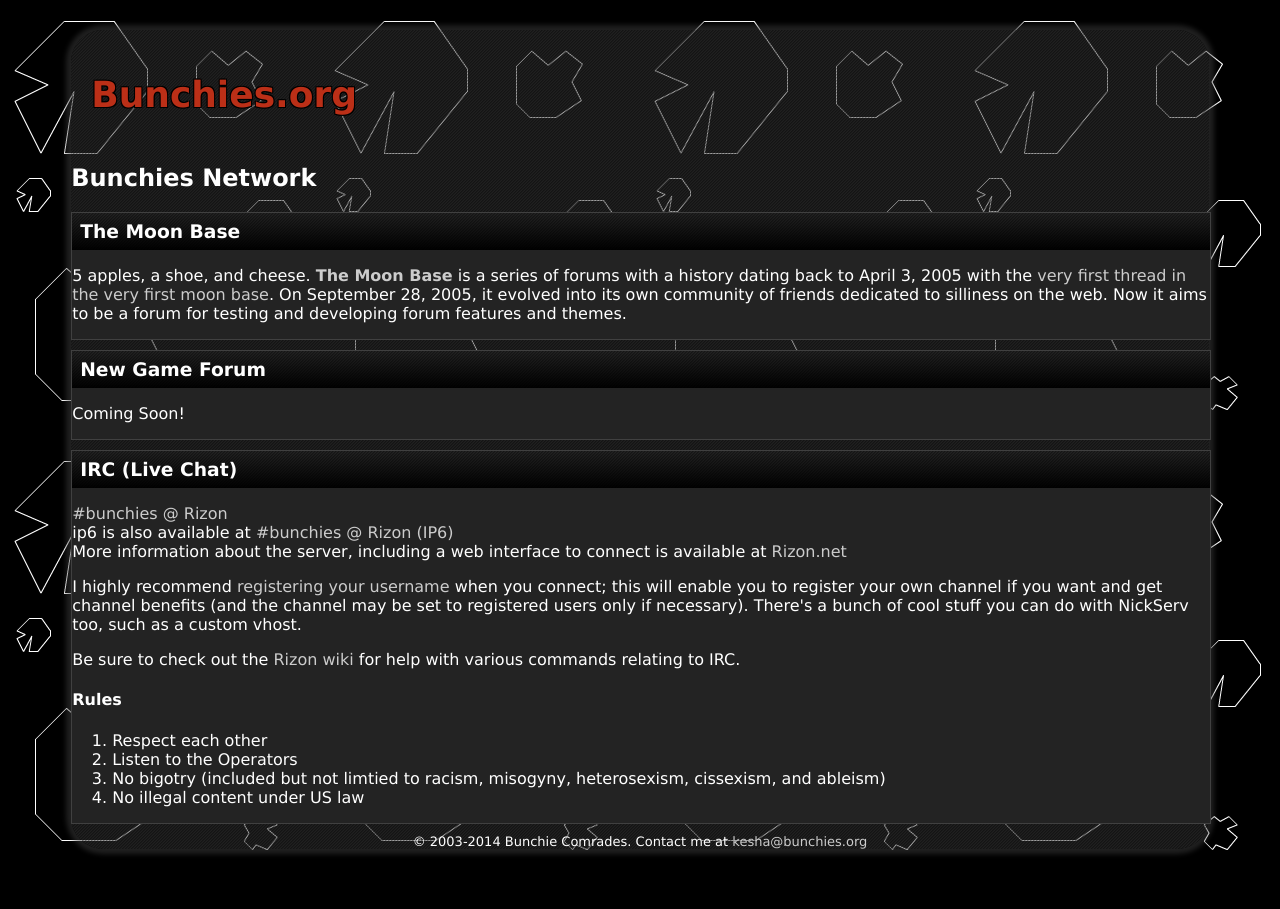
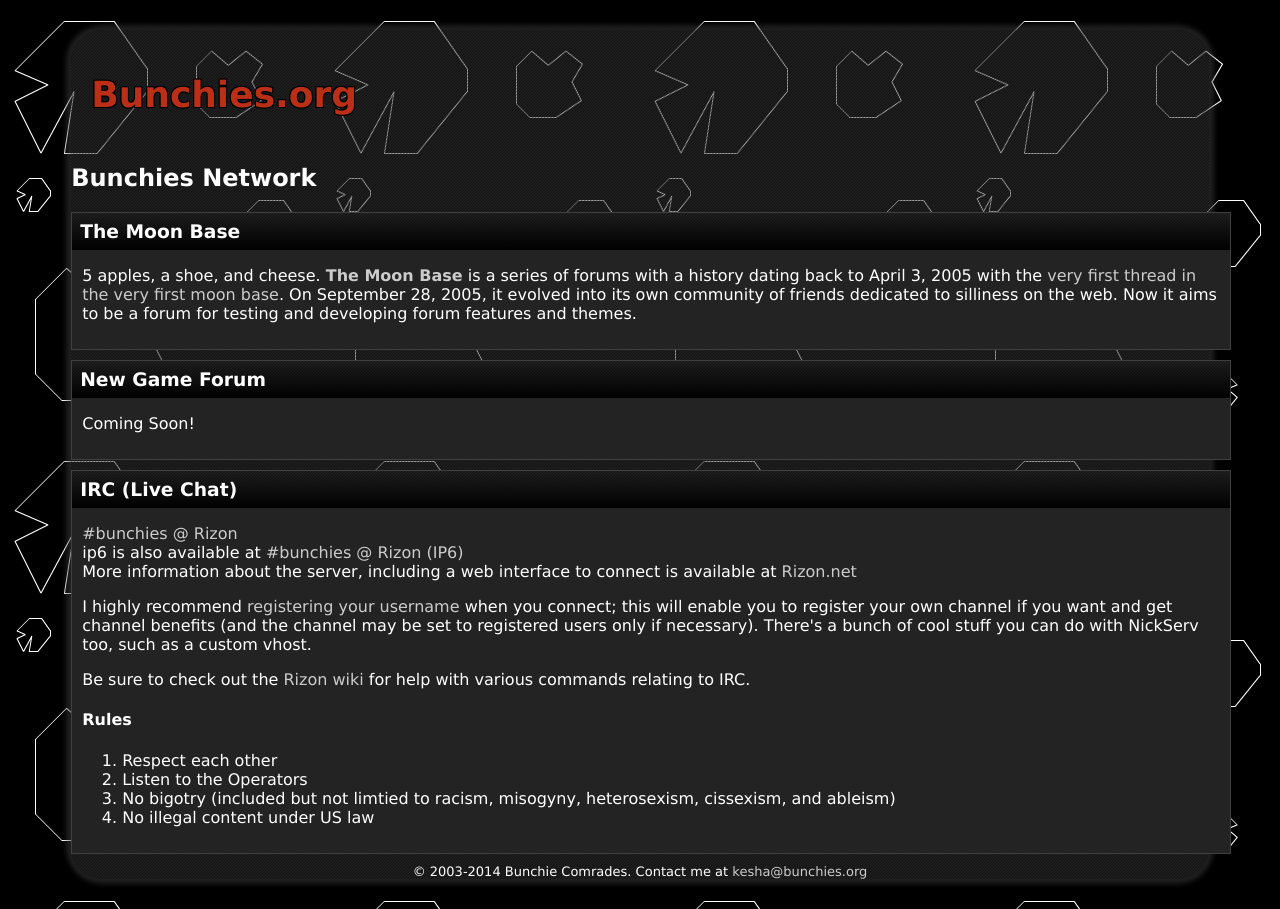
Before and after one commit to bunchies/bunchies.github.io, a Jekyll site: the page built from index.html, in a window 1280 px wide. Built offline with Jekyll 4.4.1, drawn with Linux system fonts in a browser that asks for light colours.

Commit message:
CSS tweaks

```diff
--- a/css/css.css
+++ b/css/css.css
@@ -50,7 +50,7 @@ a:hover {
     background: #232323;
     border: 1px solid #404040;
     margin: 10px 0;
-    padding: 0;
+    padding: 10px;
     width: 100%;
 }
 
@@ -59,7 +59,7 @@ a:hover {
     background-image: url(../assets/scanlines.png), linear-gradient(to bottom, #232323 0%,#010101 100%);
     color: #fff;
     font-weight: bold;
-    margin: 0;
+    margin: -10px -10px 0;
     padding: 8px;
 }
 .section h3 a:link, .section h3 a:visited, .section h3 a:active {
```
